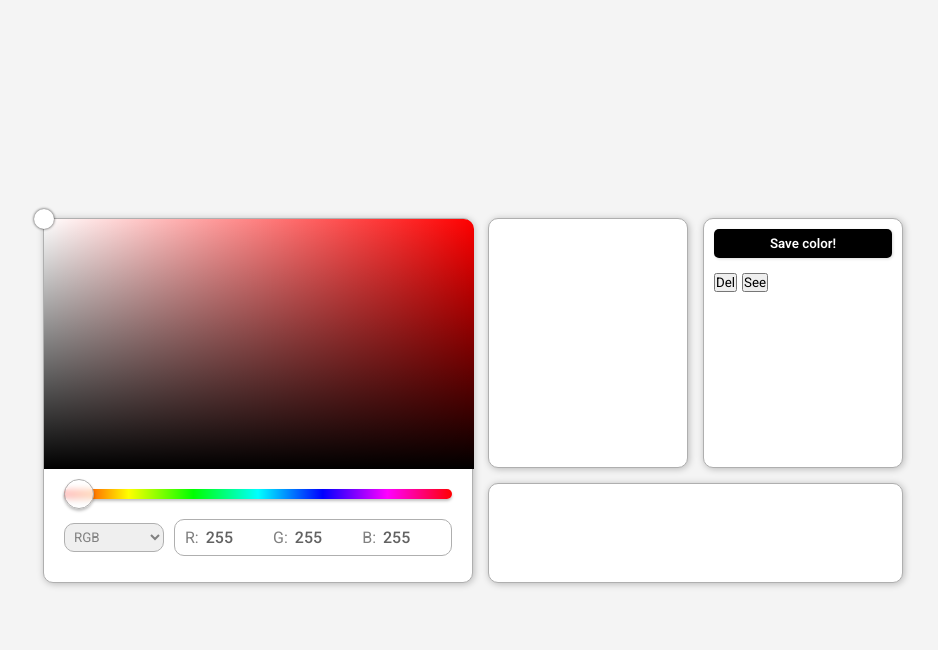
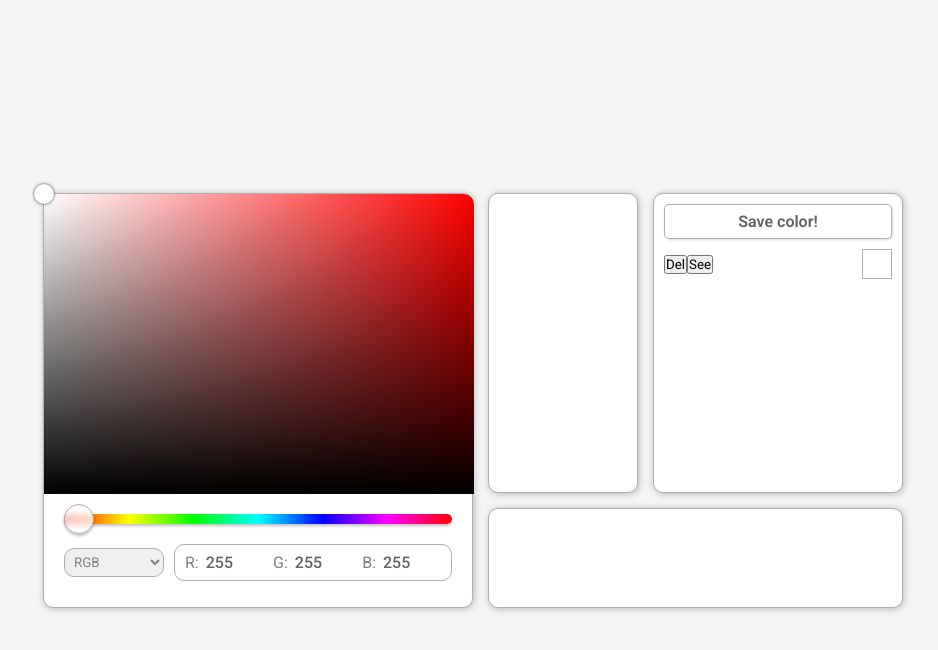
Before and after one commit to renans2/pickolor, a React (Vite) app: page / in a window 1280 px wide. Both pictures are taken after a click on the button "Save color!". Shown: the top 650 px of the page, without its empty margins (167-1105 px from the left). Built offline with nearby package versions, Linux system fonts and the light colour scheme.

Commit message:
updated dimensions and saved colors styles

```diff
--- a/src/App.tsx
+++ b/src/App.tsx
@@ -31,7 +31,7 @@ export default function App() {
 
 const S_Container = styled.div`
   display: grid;
-  grid-template-columns: ${COLOR_PICKER_RECT_WIDTH}px 200px 200px;
+  grid-template-columns: ${COLOR_PICKER_RECT_WIDTH}px 150px 250px;
   grid-template-rows: ${COLOR_PICKER_RECT_HEIGHT}px 100px;
   grid-template-areas:
     "picker preview savedColors"
--- a/src/components/SavedColors/index.tsx
+++ b/src/components/SavedColors/index.tsx
@@ -1,7 +1,7 @@
 import { useSelectedColor } from "../../context/SelectedColorProvider";
 import { useState } from "react";
 import type { Color } from "chroma-js";
-import { S_Container, S_SaveButton, S_SavedColor, S_SavedColorsList } from "./styles";
+import { S_Container, S_SaveButton, S_SavedColorItem, S_SavedColorOptions, S_SavedColorPreview, S_SavedColorsList } from "./styles";
 
 export default function SavedColors() {
   const { color, setColor } = useSelectedColor();
@@ -33,13 +33,15 @@ export default function SavedColors() {
 
       <S_SavedColorsList>
         {savedColors.map((color, i) => (
-          <S_SavedColor
+          <S_SavedColorItem
             key={savedColors.length - i - 1}
-            $color={color}
           >
-            <button onClick={() => handleRemoveSavedColor(i)}>Del</button>
-            <button onClick={() => handleSetAsCurrentColor(color)}>See</button>
-          </S_SavedColor>
+            <S_SavedColorOptions>
+              <button onClick={() => handleRemoveSavedColor(i)}>Del</button>
+              <button onClick={() => handleSetAsCurrentColor(color)}>See</button>
+            </S_SavedColorOptions>
+            <S_SavedColorPreview $color={color} />
+          </S_SavedColorItem>
         ))}
       </S_SavedColorsList>
     </S_Container>
--- a/src/components/SavedColors/styles.ts
+++ b/src/components/SavedColors/styles.ts
@@ -13,13 +13,14 @@ export const S_Container = styled(S_MainSurface)`
 `;
 
 export const S_SaveButton = styled.button`
-  border: none;
+  border: ${({ theme }) => theme.border};
   border-radius: ${({ theme }) => theme.rounded.xs};
-  background-color: black;
+  background-color: white;
   box-shadow: ${({ theme }) => theme.shadow.detailSmall};
   padding: 7px 7px;
-  color: white;
+  color: ${({ theme }) => theme.colors.textAccent};
   font-weight: 600;
+  font-size: 1rem;
   transition: transform 100ms;
 
   &:hover {
@@ -50,14 +51,33 @@ export const S_SavedColorsList = styled.ul`
   }
 `;
 
-export const S_SavedColor = styled.li<{
-  $color: Color;
-}>`
-  border-radius: ${({ theme }) => theme.rounded.xs};
-  background: ${({ $color }) => `linear-gradient(to right, transparent 40%, ${$color} 90%, ${$color})`};
+export const S_SavedColorItem = styled.li`
   display: flex;
-  gap: 5px;
+  gap: 10px;
   align-items: center;
   min-height: 30px;
   list-style: none;
+
+  &:hover {
+    background-color: ${({ theme }) => theme.colors.bg};
+
+    > :last-child {
+      aspect-ratio: 3;
+    }
+  }
 `;
+
+export const S_SavedColorOptions = styled.div`
+  flex: 1;
+`;
+
+export const S_SavedColorPreview = styled.div<{
+  $color: Color;
+}>`
+  border: ${({ theme }) => theme.border};
+  background-color: ${({ $color }) => `${$color}`};
+  /* border-radius: ${({ theme }) => theme.rounded.xl}; */
+  height: 100%;
+  aspect-ratio: 1;
+  transition: aspect-ratio 200ms;
+`;
--- a/src/constants/dimensions.ts
+++ b/src/constants/dimensions.ts
@@ -1,2 +1,2 @@
 export const COLOR_PICKER_RECT_WIDTH = 430;
-export const COLOR_PICKER_RECT_HEIGHT = 250;
+export const COLOR_PICKER_RECT_HEIGHT = 300;
--- a/src/context/SelectedColorProvider.tsx
+++ b/src/context/SelectedColorProvider.tsx
@@ -4,6 +4,7 @@ import type { HSV } from "../types/HSV";
 import type { PinPosition } from "../types/PinPosition";
 import chroma, { type Color } from "chroma-js";
 import type { HEX } from "../types/HEX";
+import { COLOR_PICKER_RECT_HEIGHT, COLOR_PICKER_RECT_WIDTH } from "../constants/dimensions";
 
 type ColorContextProps = {
   color: Color;
@@ -27,8 +28,8 @@ export default function SelectedColorProvider({
   const hsv: HSV = color.hsv().map(val => Number.isNaN(val) ? 0 : val) as HSV;
   const hue = hsv[0];
   const pinPosition = {
-    left: hsv[1] * 430,
-    top: (1 - hsv[2]) * 250
+    left: hsv[1] * COLOR_PICKER_RECT_WIDTH,
+    top: (1 - hsv[2]) * COLOR_PICKER_RECT_HEIGHT
   };
 
   return (
```
